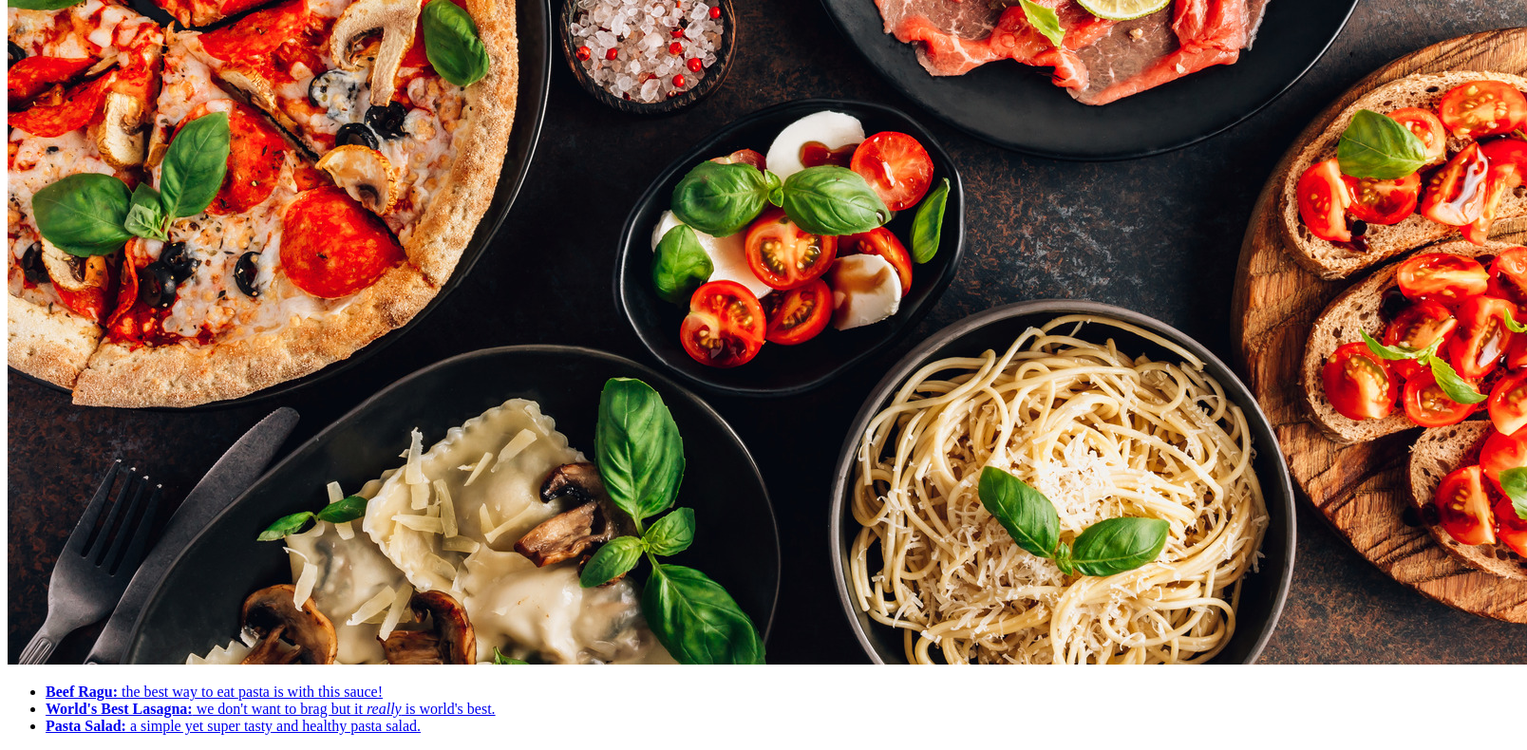
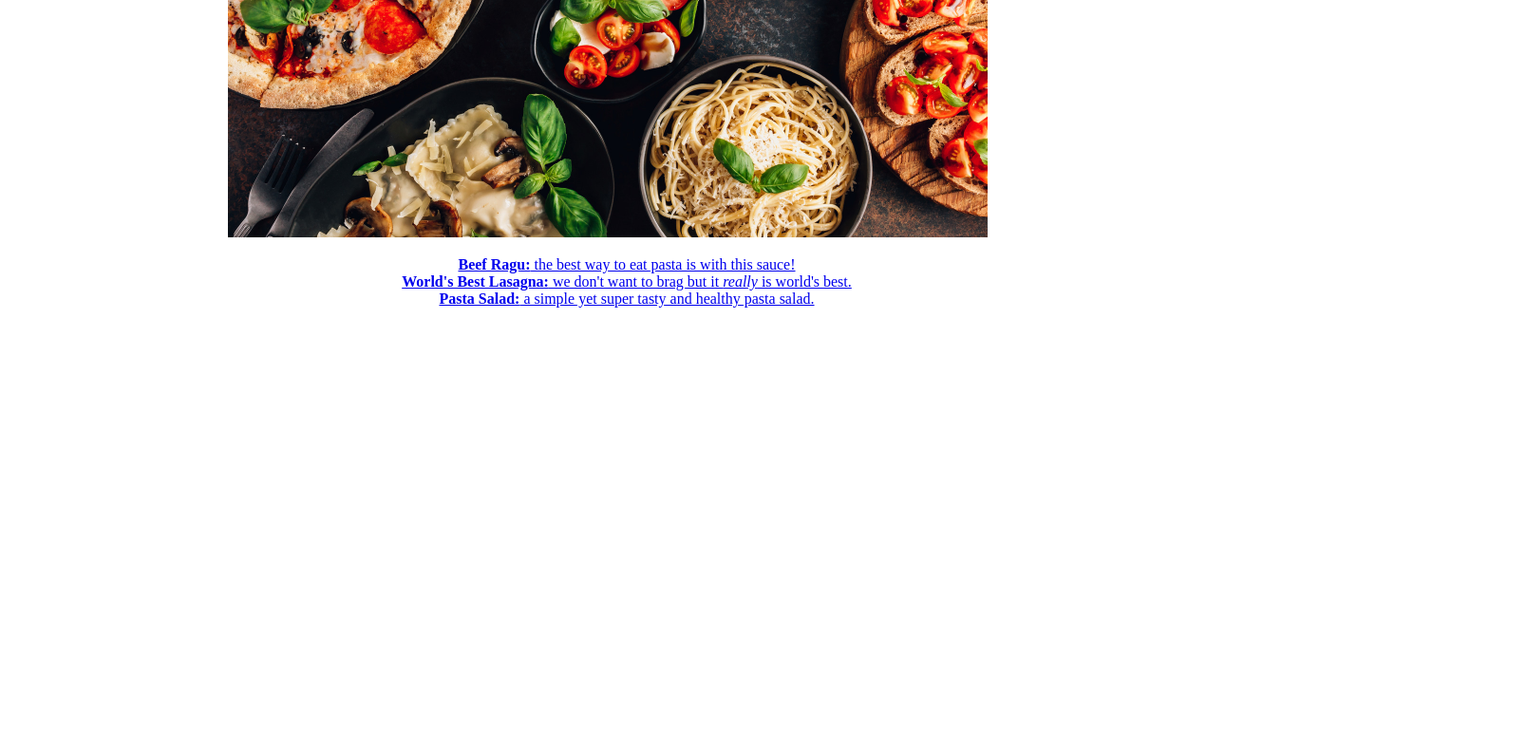
Before and after one commit to TiMi-90/odin-recipes, a plain HTML site: page index.html in a window 1280 px wide. Shown: the part 314-1104 px from the top of the page at 95% size, 1608 px wide, since content can reach past the window. After the commit the page ends 800 px from the top, so only its background shows below. Drawn offline with Linux system fonts and the light colour scheme.

Commit message:
create style.css and add style to index.html

```diff
--- a/index.html
+++ b/index.html
@@ -3,15 +3,17 @@
     <head>
         <meta charset="UTF-8">
         <title>Odin Recipes</title>
+        <link rel="stylesheet" href="style.css">
     </head>
     <body>
         <h1>Odin Recipes</h1>
         <p>Craving for some <em>delicous <strong>italian</strong></em> food? Scroll on down, we might have the perfect recipe you've been looking for, mama mia!</p>
         <img src="./img/italian-cuisine.jpg" alt="the best italian recipes in one picture">
-        <ul>
+
+        <div class="recipe-index"><ul>
             <li><a href="./recipes/beef-ragu.html"><strong>Beef Ragu:</strong> the best way to eat pasta is with this sauce!</a></li>
             <li><a href="./recipes/worlds-best-lasagna.html"><strong>World's Best Lasagna:</strong> we don't want to brag but it <em>really</em> is world's best.</a></li>
             <li><a href="./recipes/pasta-salad.html"><strong>Pasta Salad:</strong> a simple yet super tasty and healthy pasta salad.</a></li>
-        </ul>
+        </ul></div>
     </body>
 </html>
--- /dev/null
+++ b/style.css
@@ -0,0 +1,12 @@
+* {
+    text-align: center;
+}
+
+img {
+    height: auto;
+    width: 800px;
+}
+
+.recipe-index ul li{
+    list-style: none;
+}
```
